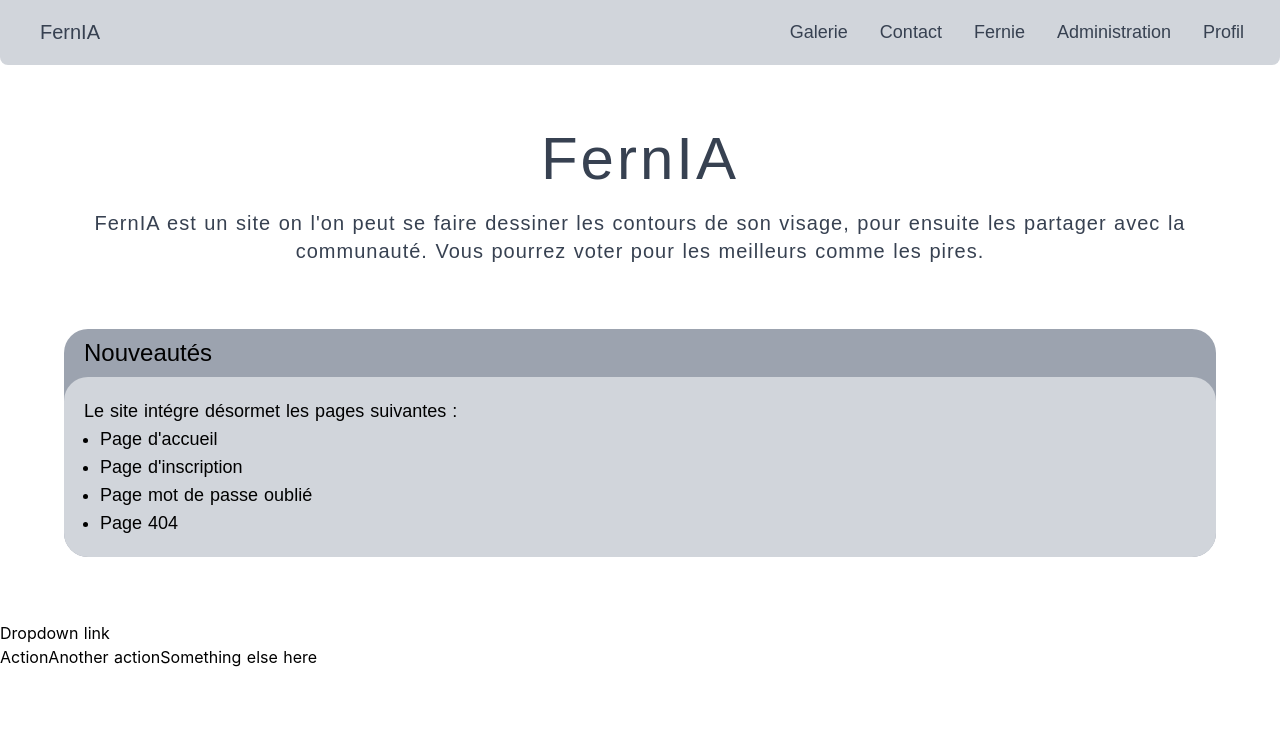
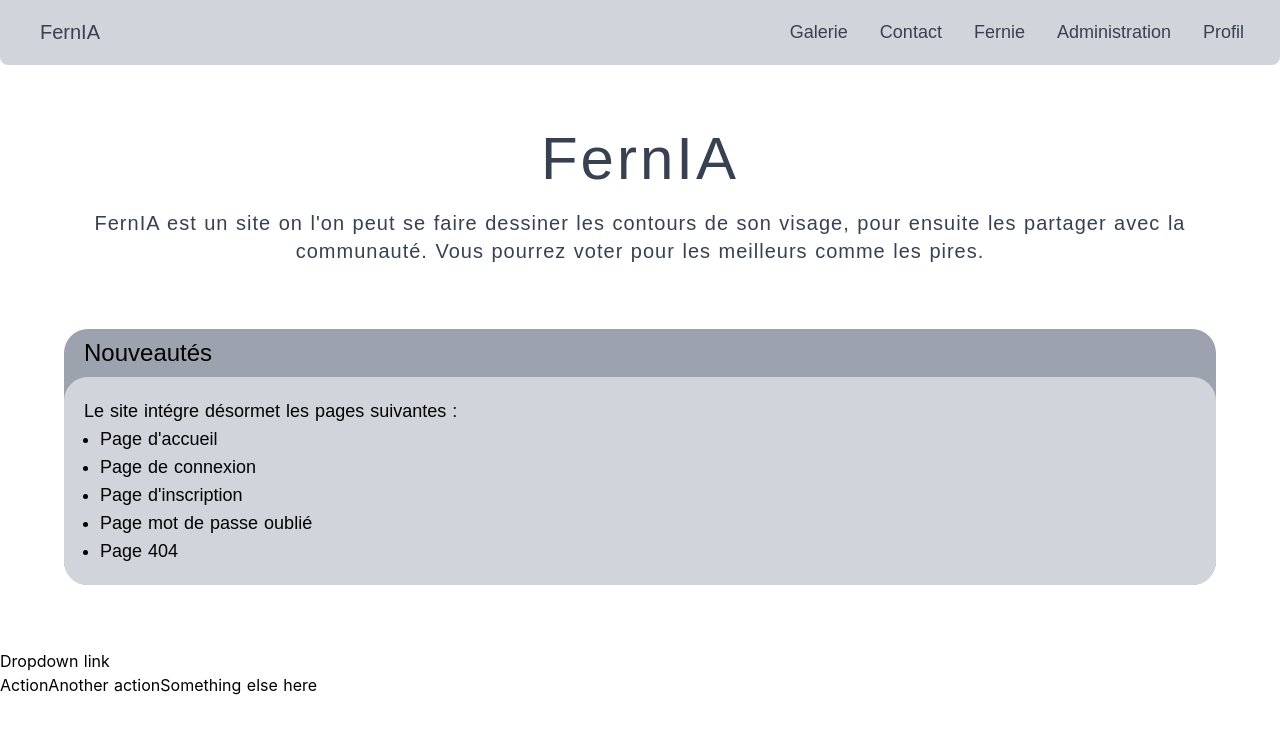
Before and after one commit to zayfix/nuxtjs, a Nuxt app: page /accueil in a window 1280 px wide. Shown: the top 734 px of the page. Built offline with nearby package versions, Linux system fonts and the light colour scheme.

Commit message:
Update accueil.vue

```diff
--- a/pages/accueil.vue
+++ b/pages/accueil.vue
@@ -13,6 +13,7 @@
                     <p>Le site intégre désormet les pages suivantes :</p>
                     <ul class="list-disc ml-4">
                         <li>Page d'accueil</li>
+                        <li>Page de connexion</li>
                         <li>Page d'inscription</li>
                         <li>Page mot de passe oublié</li>
                         <li>Page 404</li>
```
